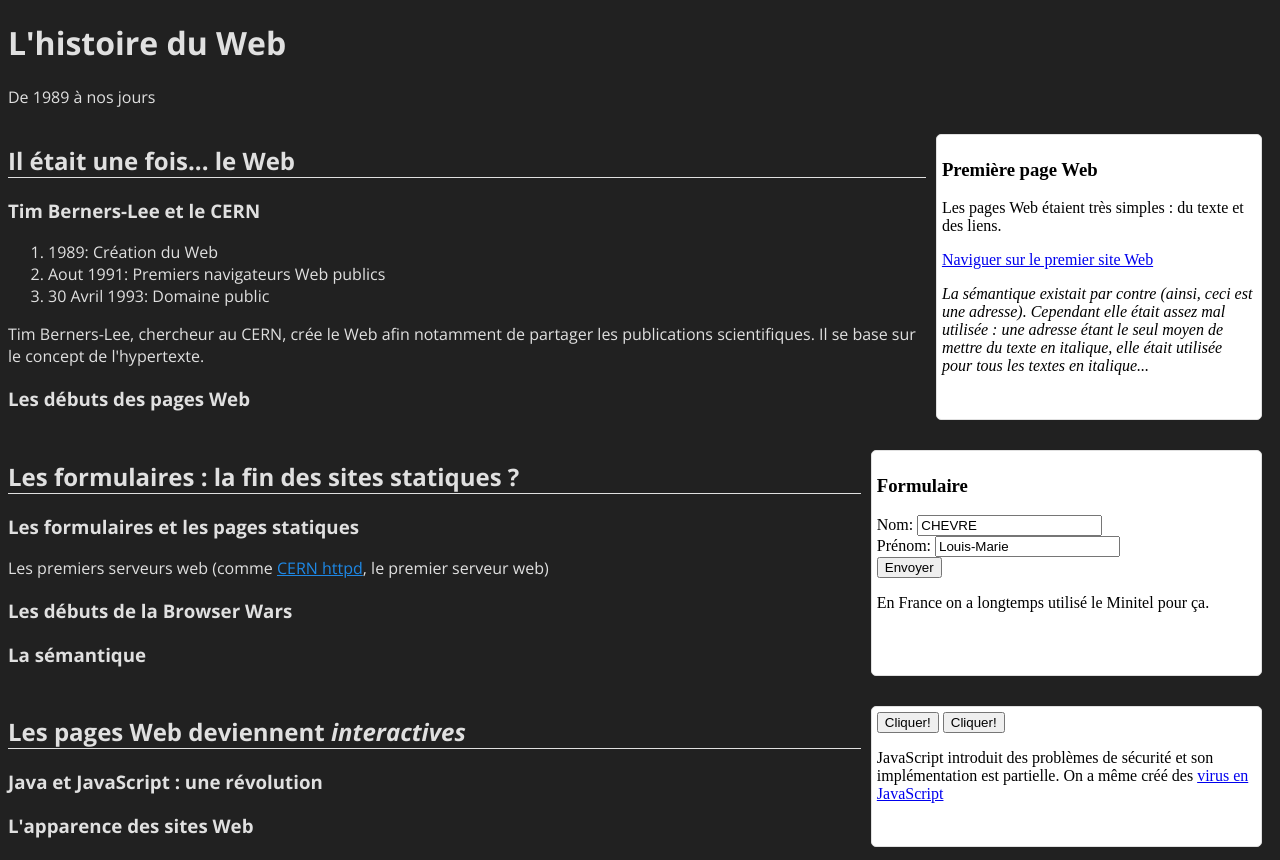
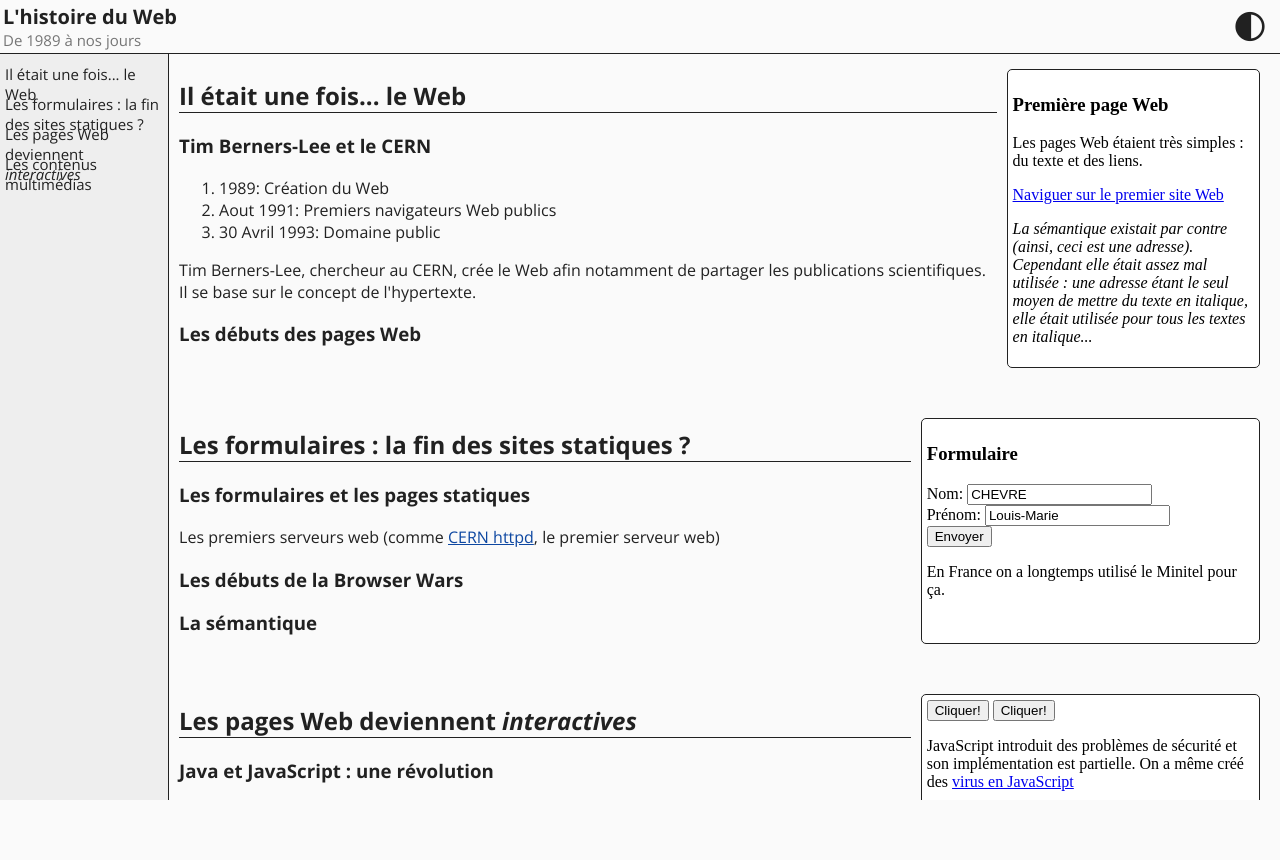
Before and after one commit to alexei-boursier/S2-Web, a plain HTML site: page Frise/index.html in a window 1280 px wide. Shown: the top 860 px of the page. After the commit the page ends 800 px from the top, so only its background shows below. Drawn offline with nearby package versions, Linux system fonts and the light colour scheme.

Commit message:
Séance 11

```diff
--- a/Frise/index.html
+++ b/Frise/index.html
@@ -1,5 +1,5 @@
 <!DOCTYPE html>
-<html lang="fr" class="theme-dark">
+<html lang="fr" class="theme-light">
  <head>
   <meta charset="utf-8" />
   <title>L'histoire du Web</title>
@@ -7,34 +7,57 @@
   <link rel="preconnect" href="https://fonts.googleapis.com" />
   <link rel="preconnect" href="https://fonts.gstatic.com" crossorigin />
   <link href="https://fonts.googleapis.com/css2?family=Open+Sans:ital,wght@0,300;0,400;0,700;1,300;1,400;1,700&display=swap" rel="stylesheet" />
+  <link href="https://fonts.googleapis.com/css2?family=Material+Symbols+Outlined" rel="stylesheet" />
   <link rel="stylesheet" href="static/style.css" />
   <link rel="stylesheet" href="static/theme.css" />
+  <link rel="stylesheet" href="static/layout.css" />
+  <link rel="stylesheet" href="static/header.css" />
+  <link rel="stylesheet" href="static/nav.css" />
+
+  <script src="static/theme.js" defer></script>
  </head>
  <body>
   <header>
    <div>
-   </div>
-   <div>
     <h1>L'histoire du Web</h1>
     <p>De 1989 à nos jours</p>
    </div>
-   <div></div>
+   <div>
+    <span class="material-symbols-outlined" id="contrast">
+     contrast
+    </span>
+   </div>
   </header>
+  <main>
+   <nav>
+    <div>
+     <a href="#page-1">Il était une fois... le Web</a>
+    </div>
+    <div>
+     <a href="#page-2">Les formulaires : la fin des sites statiques ?</a>
+    </div>
+    <div>
+     <a href="#page-3">Les pages Web deviennent <em>interactives</em></a>
+    </div>
+    <div>
+     <a href="#page-4">Les contenus multimédias</a>
+    </div>
+   </nav>
 
-  <section> <!-- HTML 1 -->
    <div>
+   <section id="page-1"> <!-- HTML 1 -->
+
+    <div id="content">
      <h2>Il était une fois... le Web</h2>
 
      <article>
       <h3>Tim Berners-Lee et le CERN</h3>
-
       <p>
        <ol>
         <li><time datetime="1989">1989:</time> Création du Web</li>
         <li><time datetime="1991-08">Aout 1991:</time> Premiers navigateurs Web publics</li>
         <li><time datetime="1993-04-30">30 Avril 1993:</time> Domaine public</li>
        </ol>
-
        Tim Berners-Lee, chercheur au CERN, crée le Web afin notamment de partager les publications
        scientifiques. Il se base sur le concept de l'hypertexte.
       </p>
@@ -42,7 +65,6 @@
 
      <article>
       <h3>Les débuts des pages Web</h3>
-
       <!-- Contenu... -->
      </article>
      </div>
@@ -59,25 +81,22 @@
      </aside>
     </section>
 
-  <section> <!-- HTML 2 -->
+    <section id="page-2"> <!-- HTML 2 -->
      <div>
      <h2>Les formulaires : la fin des sites statiques ?</h2>
 
      <article>
       <h3>Les formulaires et les pages statiques</h3>
-
       Les premiers serveurs web (comme <a href="https://www.w3.org/Daemon/">CERN httpd</a>, le premier serveur web)
      </article>
 
      <article>
       <h3>Les débuts de la <strong>Browser Wars</strong></h3>
-
       <!-- Contenu -->
      </article>
 
      <article>
       <h3>La sémantique</h3>
-
       <!-- Contenu -->
      </article>
      </div>
@@ -97,19 +116,17 @@
      </aside>
     </section>
 
-  <section> <!-- HTML 3 -->
+    <section id="page-3"> <!-- HTML 3 -->
      <div>
      <h2>Les pages Web deviennent <em>interactives</em></h2>
 
      <article>
       <h3>Java et JavaScript : une révolution</h3>
-
       <!-- Contenu -->
      </article>
 
      <article>
       <h3>L'apparence des sites Web</h3>
-
       <!-- Contenu -->
      </article>
      </div>
@@ -142,7 +159,7 @@
      </aside>
     </section>
 
-  <section>
+    <section id="page-4">
      <div>
      <h2>Les contenus multimédias</h2>
      </div>
@@ -151,5 +168,7 @@
       <audio controls autoplay loop src="static/Bêêêêêêêêêêêê.webm"></audio>
      </aside>
     </section>
+   </div>
+  </main>
  </body>
 </html>
--- /dev/null
+++ b/Frise/static/header.css
@@ -0,0 +1,44 @@
+header {
+    display: flex;
+
+    border-bottom: 1px solid var(--color-foreground);
+}
+
+header > div:nth-child(1) {
+    flex-grow: 1;
+    padding: 3px;
+}
+
+header > div:nth-child(2) {
+    margin: 5px;
+    border-radius: 5px;
+
+    display: flex;
+    align-items: center;
+    justify-content: center;
+}
+
+header > div:nth-child(2):hover {
+    background-color: var(--color-hover);
+}
+
+header h1, header p {
+    margin: 0px;
+}
+
+header h1 {
+    font-size: 20px;
+}
+
+header p {
+    font-size: 15px;
+    color: var(--color-dimmed);
+}
+
+header span {
+    font-size: 35px !important;
+    width: 50px;
+    text-align: center;
+    user-select: none;
+    cursor: pointer;
+}
--- /dev/null
+++ b/Frise/static/layout.css
@@ -0,0 +1,23 @@
+body {
+    display: flex;
+    flex-direction: column;
+    overflow: hidden;
+}
+
+main {
+    flex-grow: 1;
+    display: flex;
+    overflow-x: hidden;
+}
+
+main > div {
+    overflow-y: scroll;
+}
+
+main > nav {
+    width: 30%;
+}
+
+main > div {
+    flex-grow: 1;
+}
--- /dev/null
+++ b/Frise/static/nav.css
@@ -0,0 +1,40 @@
+nav {
+    background-color: var(--color-hover);
+
+    border-right: 1px solid var(--color-foreground);
+}
+
+nav div {
+    margin: 0px;
+    padding: 5px;
+
+    width: 100%;
+    height: 30px;
+    box-sizing: border-box;
+
+    display: flex;
+    flex-direction: column;
+    align-items: center;
+    /*justify-content: center;*/
+}
+
+nav div:hover {
+    background-color: var(--color-background);
+}
+
+nav a {
+    padding: 5px;
+    width: 100%;
+
+    text-decoration: none;
+    color: var(--color-foreground);
+    font-size: 15px;
+}
+
+nav a:visited {
+    color: var(--color-foreground);
+}
+
+nav a:focus, nav a:active {
+    font-weight: bold;
+}
--- a/Frise/static/style.css
+++ b/Frise/static/style.css
@@ -1,11 +1,23 @@
 * {
     font-family: 'Open Sans', sans-serif;
+}
+
+html, body {
+    width: 100%;
+    height: 100%;
+    margin: 0px;
+    padding: 0px;
 }
 
 section {
     display: flex;
 
     margin-top: 10px;
+    padding: 10px;
+}
+
+section:nth-child(1) {
+    margin-top: -5px;
 }
 
 section>div:nth-child(1) {
--- a/Frise/static/theme.css
+++ b/Frise/static/theme.css
@@ -3,17 +3,33 @@
     --c-blue-600: #1E88E5;
     --c-blue-700: #1976D2;
     --c-blue-900: #0D47A1;
+    --c-gray-50: #FAFAFA;
+    --c-gray-100: #F5F5F5;
     --c-gray-200: #EEEEEE;
     --c-gray-300: #E0E0E0;
+    --c-gray-400: #BDBDBD;
+    --c-gray-600: #757575;
+    --c-gray-800: #424242;
     --c-gray-900: #212121;
     --c-white: #ffffff;
 }
 
 :root.theme-dark {
-    --color-foreground: var(--c-gray-300);
+    --color-foreground: var(--c-gray-200);
     --color-background: var(--c-gray-900);
     --color-link: var(--c-blue-600);
     --color-visited: var(--c-indigo-600);
+    --color-dimmed: var(--c-gray-400);
+    --color-hover: var(--c-gray-800);
+}
+
+:root.theme-light {
+    --color-foreground: var(--c-gray-900);
+    --color-background: var(--c-gray-50);
+    --color-link: var(--c-blue-900);
+    --color-visited: var(--c-indigo-600);
+    --color-dimmed: var(--c-gray-600);
+    --color-hover: var(--c-gray-200);
 }
 
 body {
--- /dev/null
+++ b/Frise/static/theme.js
@@ -0,0 +1,7 @@
+let selector = document.getElementById("contrast");
+let root = document.querySelector(":root");
+
+selector.addEventListener("click", function () {
+    root.classList.toggle("theme-dark");
+    root.classList.toggle("theme-light");
+});
```
Lines whose indentation alone changed are shown as unchanged.
